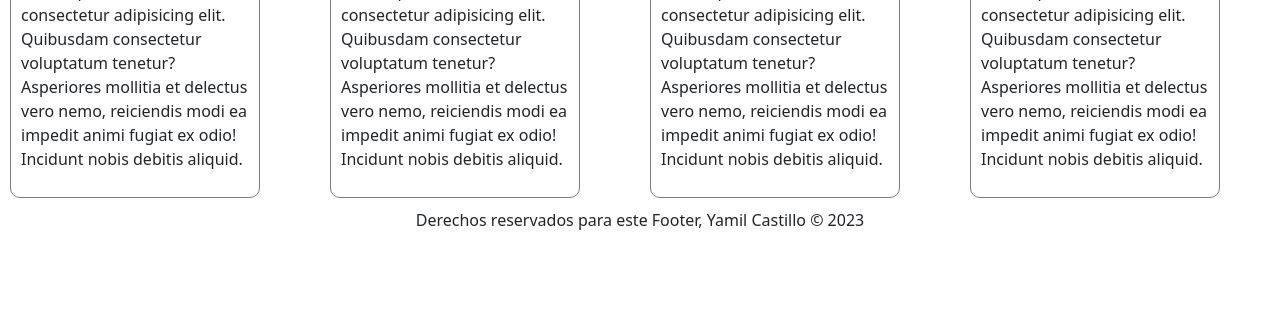
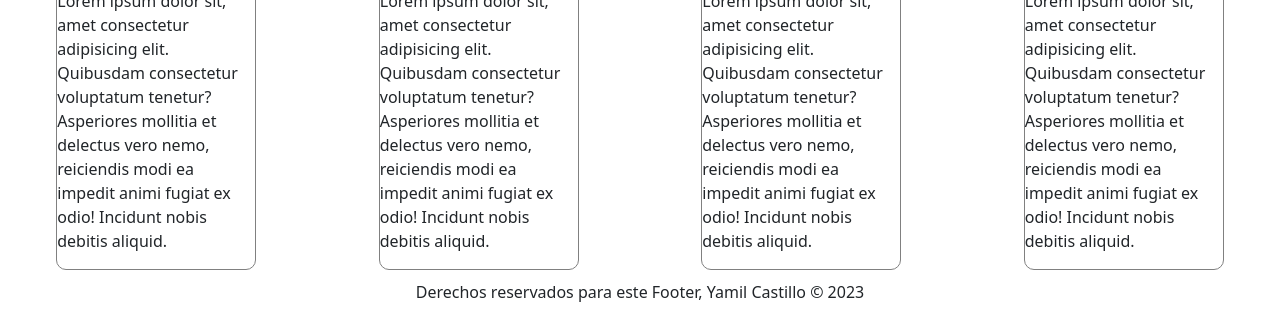
Before and after one commit to YACSCH/Usach_Tarea3, a plain HTML site: page index.html in a window 1280 px wide. Shown: the part 693-1013 px from the top of the page. Before the commit the page ends 941 px from the top, so only its background shows below. Drawn offline with nearby package versions, Linux system fonts and the light colour scheme.

Commit message:
se deja responsivo se agregan mediaquery

```diff
--- a/assets/css/style.css
+++ b/assets/css/style.css
@@ -6,14 +6,18 @@
 
 .contenedor{
     display: grid;
-    grid-template-columns: repeat(4,1fr);
+    grid-template-columns: 1fr;
+    grid-template-rows: repeat(8, auto); ;
+    gap:10px;
     grid-template-areas:
-    "header header header header"
-    "slider slider slider slider"
-    "titulos titulos titulos titulos"
-    "pilar1 pilar2 pilar3 pilar4"
-    "footer footer footer footer";
-
+    "header"
+    "slider"
+    "titulos"
+    "pilar1"
+    "pilar2"
+    "pilar3"
+    "pilar4"
+    "footer";
 }
 header {
     grid-area: header;
@@ -36,22 +40,30 @@ a{
     padding: 10px;
     text-decoration: none;
 }
+.slider{
+    grid-area: slider;
+}
 .titulos {
     grid-area:titulos;
     text-align: center;
+    width:auto;
 }
 article {
-    width: 250px;
+    width: 200px;
     border:1px solid gray;
     border-radius: 10px;
-    margin: 10px;
-    padding: 10px;
-}
+    margin:auto;
+
+
+ }
  .pilar1 {
     grid-area: pilar1;
+
+
 }
 .pilar2 {
     grid-area: pilar2;
+
 }
 .pilar3 {
     grid-area: pilar3;
@@ -61,12 +73,42 @@ article {
 }
 footer {
     grid-area: footer;
-    text-align: center;
+    text-align: left;
 }
- @media screen and (max-widht:550){
-
-    footer{
-        text-align: left;
+ @media screen and (min-width:550px){
+    .contenedor {
+        grid-template-columns: repeat(2,1fr) ;
+        grid-template-rows: repeat(6,auto);
+        gap:10px;
+        grid-template-areas:
+        "header header"
+        "slider slider"
+        "titulos titulos"
+        "pilar1 pilar2"
+        "pilar3 pilar4"
+        "footer footer";
     }
 
+    footer {
+        text-align: center;
+    }
 }
+@media screen and (min-width:900px){
+
+
+    .contenedor {
+        grid-template-columns: repeat(4,1fr) ;
+        grid-template-rows: repeat(5,auto);
+        gap:10px;
+        grid-template-areas:
+        "header header header header"
+        "slider slider slider slider"
+        "titulos titulos titulos titulos"
+        "pilar1 pilar2 pilar3 pilar4"
+        "footer footer footer footer";
+    }
+
+    footer {
+        text-align: center;
+    }
+}
```
Also changed, not shown: index.html (+0 -1 lines).
